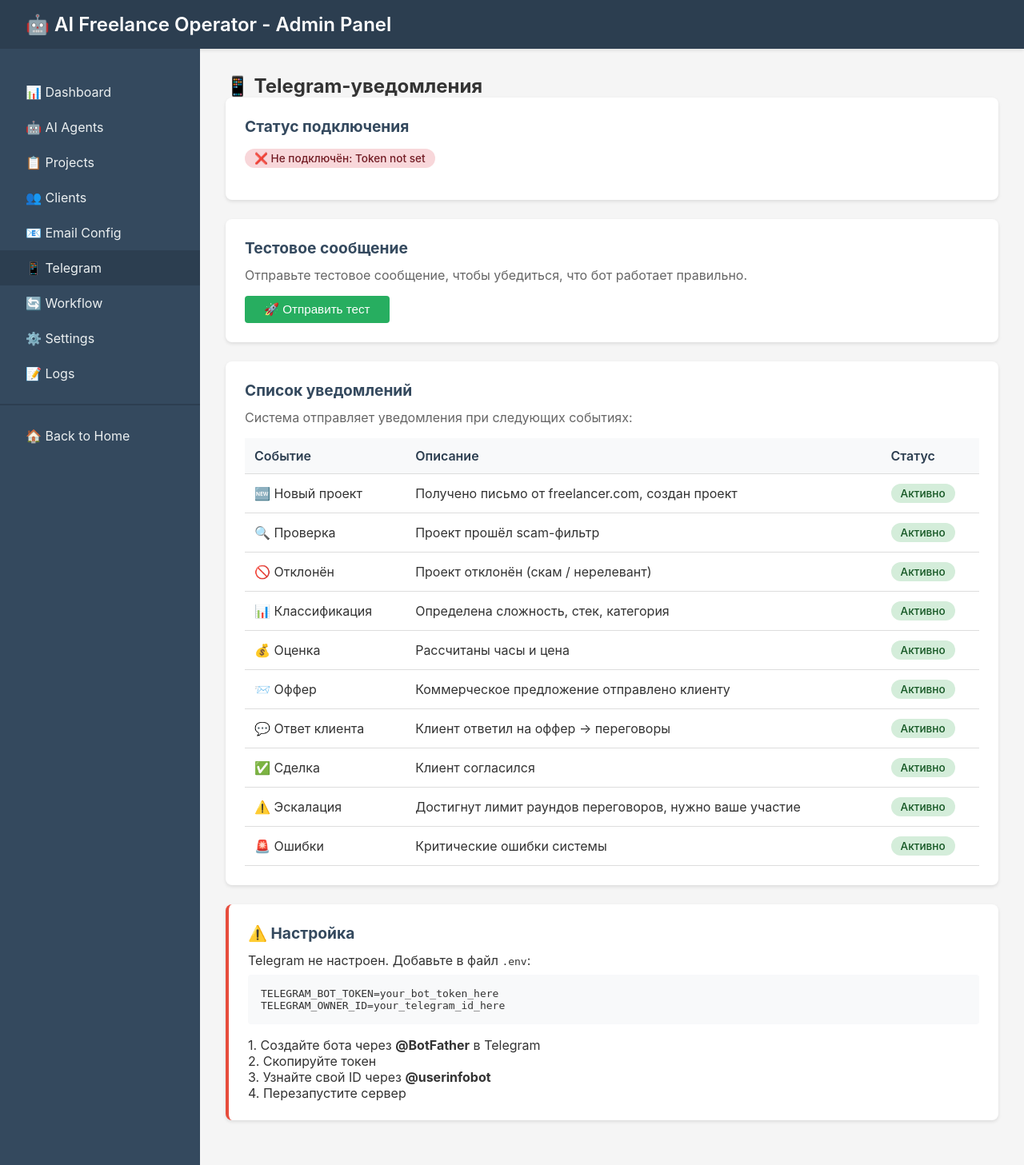
After one commit to pilipandr770/AI-Freelance-Operator, a Flask app: page /admin/telegram in a window 1280 px wide. The commit adds this page. Shown: the whole page at 80% size. Run offline with Flask 3, Linux system fonts and the light colour scheme.

Commit message:
Telegram notifications: new projects, state transitions, escalation, admin page

```diff
--- a/app/agents/dialogue_orchestrator_agent.py
+++ b/app/agents/dialogue_orchestrator_agent.py
@@ -6,6 +6,7 @@ Stage: NEGOTIATION (handles replies, stays in NEGOTIATION or moves to AGREED/REJ
 import json
 from app.agents.base import BaseAgent
 from app.database import Database, QueryHelper
+from app.telegram_notifier import get_notifier
 
 
 class DialogueOrchestratorAgent(BaseAgent):
@@ -137,6 +138,10 @@ Return JSON:
                 # Too many rounds — needs human intervention
                 self.log_state_transition(project_id, 'NEGOTIATION', 'NEGOTIATION',
                                         'Max negotiation rounds reached — needs human review')
+                get_notifier().notify_escalate(
+                    project_id, title,
+                    f'Достигнут лимит переговоров ({max_rounds} раундов). Нужно ваше решение.'
+                )
                 return None
 
             return None  # Stay in NEGOTIATION
--- a/app/routes.py
+++ b/app/routes.py
@@ -925,3 +925,54 @@ def test_smtp_connection():
             return jsonify({"error": message}), 400
     except Exception as e:
         return jsonify({"error": str(e)}), 500
+
+
+# ═══════════════════════════════════════════════════════════
+# TELEGRAM
+# ═══════════════════════════════════════════════════════════
+
+@main.route("/admin/telegram")
+def admin_telegram():
+    """Telegram bot configuration & testing page"""
+    from config import Config
+    configured = bool(Config.TELEGRAM_BOT_TOKEN and Config.TELEGRAM_OWNER_ID)
+    return render_template("telegram.html", configured=configured,
+                           owner_id=Config.TELEGRAM_OWNER_ID or '')
+
+
+@main.route("/admin/telegram/test", methods=["POST"])
+def test_telegram():
+    """Send a test message via Telegram"""
+    try:
+        from app.telegram_notifier import get_notifier
+        tg = get_notifier()
+        ok = tg.send("🤖 <b>AI Freelance Operator</b>\n\nТестовое сообщение. Telegram-уведомления работают!")
+        if ok:
+            return jsonify({"success": True, "message": "Тестовое сообщение отправлено!"})
+        else:
+            return jsonify({"error": "Не удалось отправить. Проверьте токен и ID."}), 400
+    except Exception as e:
+        return jsonify({"error": str(e)}), 500
+
+
+@main.route("/admin/telegram/status")
+def telegram_status():
+    """Check Telegram bot status"""
+    from config import Config
+    import requests as req
+    token = Config.TELEGRAM_BOT_TOKEN
+    if not token:
+        return jsonify({"connected": False, "error": "Token not set"})
+    try:
+        r = req.get(f"https://api.telegram.org/bot{token}/getMe", timeout=5)
+        if r.status_code == 200 and r.json().get('ok'):
+            bot_info = r.json()['result']
+            return jsonify({
+                "connected": True,
+                "bot_name": bot_info.get('first_name', ''),
+                "bot_username": bot_info.get('username', ''),
+                "owner_id": Config.TELEGRAM_OWNER_ID or ''
+            })
+        return jsonify({"connected": False, "error": r.json().get('description', 'Unknown error')})
+    except Exception as e:
+        return jsonify({"connected": False, "error": str(e)})
--- a/app/templates/base.html
+++ b/app/templates/base.html
@@ -246,6 +246,7 @@
                 <a href="/admin/projects" {% if '/admin/projects' in request.path %}class="active"{% endif %}>📋 Projects</a>
                 <a href="/admin/clients" {% if '/admin/clients' in request.path %}class="active"{% endif %}>👥 Clients</a>
                 <a href="/admin/email" {% if '/admin/email' in request.path %}class="active"{% endif %}>📧 Email Config</a>
+                <a href="/admin/telegram" {% if '/admin/telegram' in request.path %}class="active"{% endif %}>📱 Telegram</a>
                 <a href="/admin/workflow" {% if '/admin/workflow' in request.path %}class="active"{% endif %}>🔄 Workflow</a>
                 <a href="/admin/settings" {% if '/admin/settings' in request.path %}class="active"{% endif %}>⚙️ Settings</a>
                 <a href="/admin/logs" {% if '/admin/logs' in request.path %}class="active"{% endif %}>📝 Logs</a>
--- /dev/null
+++ b/app/templates/telegram.html
@@ -0,0 +1,166 @@
+{% extends "base.html" %}
+{% block title %}Telegram{% endblock %}
+
+{% block content %}
+<h2>📱 Telegram-уведомления</h2>
+
+<div class="card">
+    <h3>Статус подключения</h3>
+    <div id="tg-status" style="margin: 1rem 0;">
+        <span class="badge badge-inactive">Проверка...</span>
+    </div>
+    <div id="tg-details" style="display:none; margin-top: 1rem;">
+        <table class="table" style="max-width: 400px;">
+            <tr><td><strong>Бот</strong></td><td id="bot-name">—</td></tr>
+            <tr><td><strong>Username</strong></td><td id="bot-username">—</td></tr>
+            <tr><td><strong>Owner ID</strong></td><td>{{ owner_id }}</td></tr>
+        </table>
+    </div>
+</div>
+
+<div class="card">
+    <h3>Тестовое сообщение</h3>
+    <p style="margin-bottom: 1rem; color: #666;">
+        Отправьте тестовое сообщение, чтобы убедиться, что бот работает правильно.
+    </p>
+    <button class="btn btn-success" onclick="sendTest()" id="test-btn" {% if not configured %}disabled{% endif %}>
+        🚀 Отправить тест
+    </button>
+    <div id="test-result" style="margin-top: 1rem; display:none;"></div>
+</div>
+
+<div class="card">
+    <h3>Список уведомлений</h3>
+    <p style="margin-bottom: 1rem; color: #666;">
+        Система отправляет уведомления при следующих событиях:
+    </p>
+    <table class="table">
+        <thead>
+            <tr><th>Событие</th><th>Описание</th><th>Статус</th></tr>
+        </thead>
+        <tbody>
+            <tr>
+                <td>🆕 Новый проект</td>
+                <td>Получено письмо от freelancer.com, создан проект</td>
+                <td><span class="badge badge-active">Активно</span></td>
+            </tr>
+            <tr>
+                <td>🔍 Проверка</td>
+                <td>Проект прошёл scam-фильтр</td>
+                <td><span class="badge badge-active">Активно</span></td>
+            </tr>
+            <tr>
+                <td>🚫 Отклонён</td>
+                <td>Проект отклонён (скам / нерелевант)</td>
+                <td><span class="badge badge-active">Активно</span></td>
+            </tr>
+            <tr>
+                <td>📊 Классификация</td>
+                <td>Определена сложность, стек, категория</td>
+                <td><span class="badge badge-active">Активно</span></td>
+            </tr>
+            <tr>
+                <td>💰 Оценка</td>
+                <td>Рассчитаны часы и цена</td>
+                <td><span class="badge badge-active">Активно</span></td>
+            </tr>
+            <tr>
+                <td>📨 Оффер</td>
+                <td>Коммерческое предложение отправлено клиенту</td>
+                <td><span class="badge badge-active">Активно</span></td>
+            </tr>
+            <tr>
+                <td>💬 Ответ клиента</td>
+                <td>Клиент ответил на оффер → переговоры</td>
+                <td><span class="badge badge-active">Активно</span></td>
+            </tr>
+            <tr>
+                <td>✅ Сделка</td>
+                <td>Клиент согласился</td>
+                <td><span class="badge badge-active">Активно</span></td>
+            </tr>
+            <tr>
+                <td>⚠️ Эскалация</td>
+                <td>Достигнут лимит раундов переговоров, нужно ваше участие</td>
+                <td><span class="badge badge-active">Активно</span></td>
+            </tr>
+            <tr>
+                <td>🚨 Ошибки</td>
+                <td>Критические ошибки системы</td>
+                <td><span class="badge badge-active">Активно</span></td>
+            </tr>
+        </tbody>
+    </table>
+</div>
+
+{% if not configured %}
+<div class="card" style="border-left: 4px solid #e74c3c;">
+    <h3>⚠️ Настройка</h3>
+    <p>Telegram не настроен. Добавьте в файл <code>.env</code>:</p>
+    <pre style="background: #f8f9fa; padding: 1rem; border-radius: 4px; margin-top: 0.5rem;">
+TELEGRAM_BOT_TOKEN=your_bot_token_here
+TELEGRAM_OWNER_ID=your_telegram_id_here</pre>
+    <p style="margin-top: 1rem;">
+        1. Создайте бота через <strong>@BotFather</strong> в Telegram<br>
+        2. Скопируйте токен<br>
+        3. Узнайте свой ID через <strong>@userinfobot</strong><br>
+        4. Перезапустите сервер
+    </p>
+</div>
+{% endif %}
+
+{% endblock %}
+
+{% block extra_scripts %}
+<script>
+// Check Telegram status on page load
+window.addEventListener('DOMContentLoaded', function() {
+    fetch('/admin/telegram/status')
+        .then(r => r.json())
+        .then(data => {
+            const statusEl = document.getElementById('tg-status');
+            const detailsEl = document.getElementById('tg-details');
+            if (data.connected) {
+                statusEl.innerHTML = '<span class="badge badge-active">✅ Подключён</span>';
+                document.getElementById('bot-name').textContent = data.bot_name;
+                document.getElementById('bot-username').textContent = '@' + data.bot_username;
+                detailsEl.style.display = 'block';
+            } else {
+                statusEl.innerHTML = '<span class="badge badge-inactive">❌ Не подключён: ' +
+                    (data.error || 'unknown') + '</span>';
+            }
+        })
+        .catch(() => {
+            document.getElementById('tg-status').innerHTML =
+                '<span class="badge badge-inactive">❌ Ошибка проверки</span>';
+        });
+});
+
+function sendTest() {
+    const btn = document.getElementById('test-btn');
+    const result = document.getElementById('test-result');
+    btn.disabled = true;
+    btn.textContent = '⏳ Отправка...';
+    result.style.display = 'none';
+
+    fetch('/admin/telegram/test', { method: 'POST' })
+        .then(r => r.json())
+        .then(data => {
+            result.style.display = 'block';
+            if (data.success) {
+                result.innerHTML = '<div class="alert alert-success">✅ ' + data.message + '</div>';
+            } else {
+                result.innerHTML = '<div class="alert alert-error">❌ ' + (data.error || 'Ошибка') + '</div>';
+            }
+            btn.disabled = false;
+            btn.textContent = '🚀 Отправить тест';
+        })
+        .catch(err => {
+            result.style.display = 'block';
+            result.innerHTML = '<div class="alert alert-error">❌ Ошибка сети</div>';
+            btn.disabled = false;
+            btn.textContent = '🚀 Отправить тест';
+        });
+}
+</script>
+{% endblock %}
```
Also changed, not shown: app/telegram_notifier.py (added, +187 -0 lines), app/workflow/engine.py (+76 -0 lines), background/mail_worker.py (+17 -2 lines).
